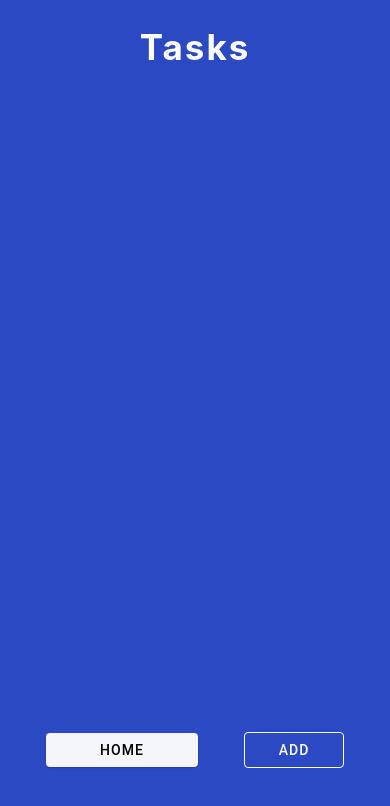
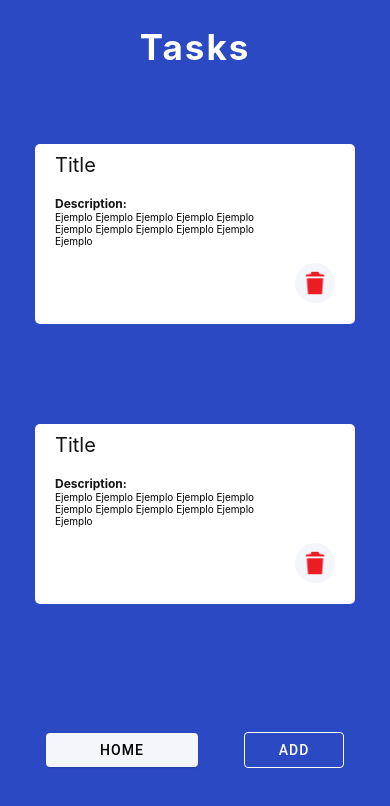
Before and after one commit to V1CTOR-cloud/Proyecto-integrado-2DAM, a React Native app in the folder DailySense/: screen /Tasks in a window 390 px wide. Shown: the top 806 px of the page. Built offline with nearby package versions, Linux system fonts and the light colour scheme.

Commit message:
Añadiendo Tarjetas a Tasks

```diff
--- a/DailySense/src/screens/Assistant/Tasks/AddTask.js
+++ b/DailySense/src/screens/Assistant/Tasks/AddTask.js
@@ -68,10 +68,7 @@ const AddTask = () => {
           mode='contained'
           color={colors.themeColor}
           labelStyle={styles.btn}
-          onPress={() => navigation.navigate('Tasks', {
-            titulo: Title,
-            descripcion: Description
-          })}
+          onPress={() => console.log(Title, Description)}
           style={{ width: 150 }}
         >
           Add
--- a/DailySense/src/screens/Assistant/Tasks/Tasks.js
+++ b/DailySense/src/screens/Assistant/Tasks/Tasks.js
@@ -13,11 +13,13 @@
   View,
   Image,
   TouchableOpacity,
-   StatusBar
+  StatusBar,
+  ScrollView
 } from 'react-native';
 
 import { useNavigation } from '@react-navigation/native';
 import { Button } from 'react-native-paper';
+import Tarjetatask from '../../components/TarjetaTask';
 
 
 const colors = {
@@ -39,14 +41,18 @@ const Tasks = () => {
         <Text style={styles.titulo}>Tasks</Text>
       </View>
       <View style={styles.body}>
-
+        <ScrollView>
+          <Tarjetatask />
+          <Tarjetatask />
+          <Tarjetatask />
+        </ScrollView>
       </View>
       <View style={styles.footer}>
         <Button
           mode='contained'
           color={colors.background}
           labelStyle={{ width: 120 }}
-          onPress={() => navigation.navigate('IndexAssistant')}
+          onPress={() => navigation.goBack()}
         >
           Home
         </Button>
--- a/DailySense/src/screens/Assistant/User.js
+++ b/DailySense/src/screens/Assistant/User.js
@@ -181,7 +181,7 @@ const styles = StyleSheet.create({
   },
   btn: {
     height: 45,
-    width: 170,
+    width: 150,
     justifyContent: 'center',
     alignItems: 'center'
   },
--- /dev/null
+++ b/DailySense/src/screens/components/TarjetaTask.js
@@ -0,0 +1,116 @@
+import React from "react";
+import {
+    StatusBar,
+    StyleSheet,
+    Text,
+    View,
+    Image,
+    TouchableOpacity,
+    ImageBackground
+} from 'react-native';
+
+
+import { useNavigation } from '@react-navigation/native';
+
+const colors = {
+    themeColor: "#4263ec",
+    white: "#fff",
+    background: "#f4f6fc",
+    greyish: "#a4a4a4",
+    tint: "#2b49c3"
+}
+
+const TarjetaTask = () => {
+    const navigation = useNavigation();
+    return (
+        <View style={styles.container}>
+            <View style={styles.header}>
+                <Text style={styles.h1}>Title</Text>
+            </View>
+            <View style={styles.body}>
+                <Text style={styles.h2}>
+                    Description:
+                </Text>
+                <Text style={styles.h3}>
+                    Ejemplo Ejemplo Ejemplo Ejemplo Ejemplo Ejemplo Ejemplo Ejemplo Ejemplo
+                    Ejemplo Ejemplo
+                </Text>
+            </View>
+            <View style={styles.footer}>
+                <TouchableOpacity
+                    style={styles.contbtn}
+                >
+                    <Image
+                        style={styles.img}
+                        source={require('../../assets/img/icono_basura.png')}
+                    />
+                </TouchableOpacity>
+            </View>
+        </View>
+    );
+
+
+}
+
+const styles = StyleSheet.create({
+    container: {
+        height: 180,
+        width: 320,
+        backgroundColor: colors.white,
+        justifyContent: 'center',
+        alignItems: 'center',
+        borderRadius: 5,
+        marginBottom: 50,
+        marginTop: 50
+    },
+    header: {
+        flex: 1,
+        width: '100%',
+        justifyContent: 'center',
+        paddingLeft: 20,
+        borderTopLeftRadius: 4,
+        borderTopRightRadius: 4
+    },
+    h1: {
+        fontSize: 20,
+        fontWeight: '400',
+        color: '#141414'
+    },
+    h2: {
+        fontSize: 12,
+        fontWeight: 'bold',
+        color: '#141414'
+    },
+    h3: {
+        width: 220,
+        fontSize: 10,
+    },
+    body: {
+        flex: 2,
+        width: '100%',
+        paddingTop: 10,
+        paddingLeft: 20,
+    },
+    footer: {
+        flex: 1,
+        width: '100%',
+        justifyContent: 'center',
+        alignItems: 'center',
+        borderBottomLeftRadius: 4,
+        borderBottomRightRadius: 4
+    },
+    contbtn:{
+        padding: 5,
+        borderRadius: 200,
+        backgroundColor: colors.background,
+        position: 'relative',
+        left: 120,
+        bottom: 20
+    },
+    img:{
+        height: 30,
+        width: 30,
+    }
+});
+
+export default TarjetaTask;
```
Lines whose indentation alone changed are shown as unchanged.
